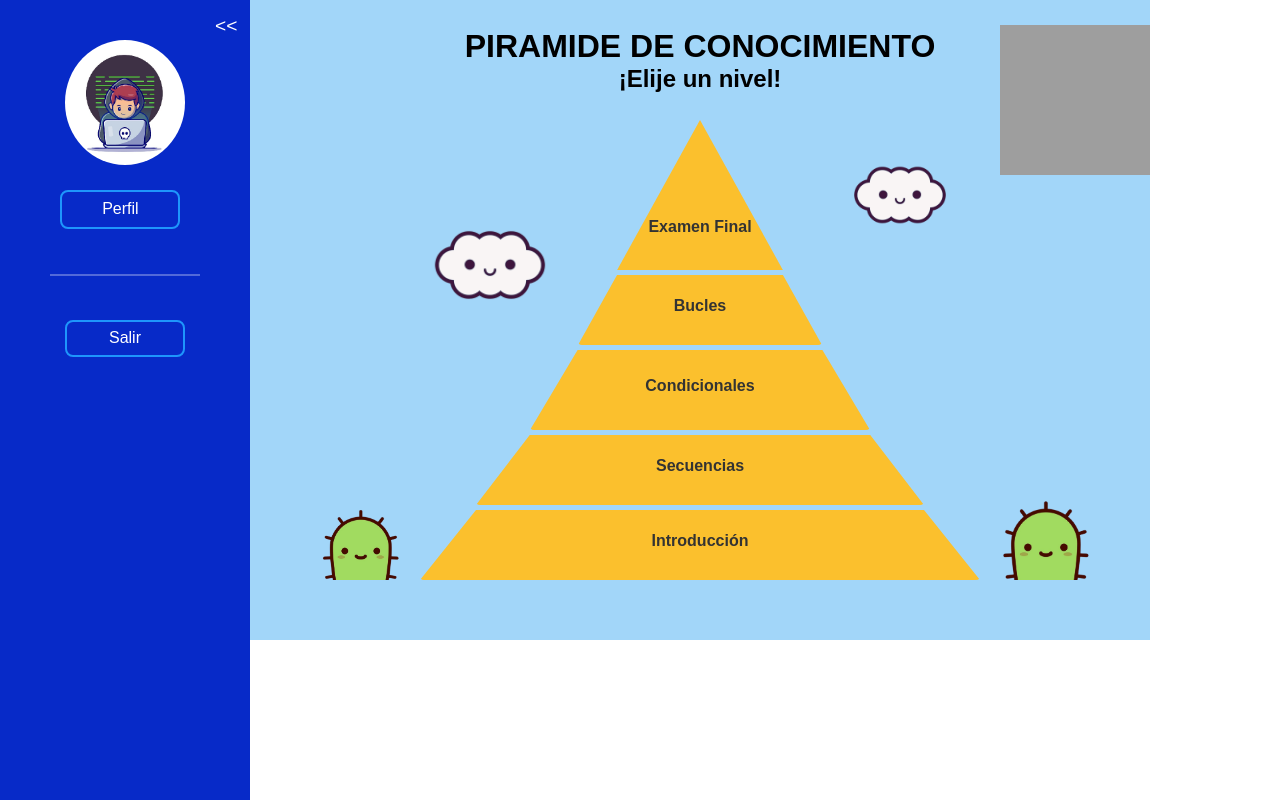
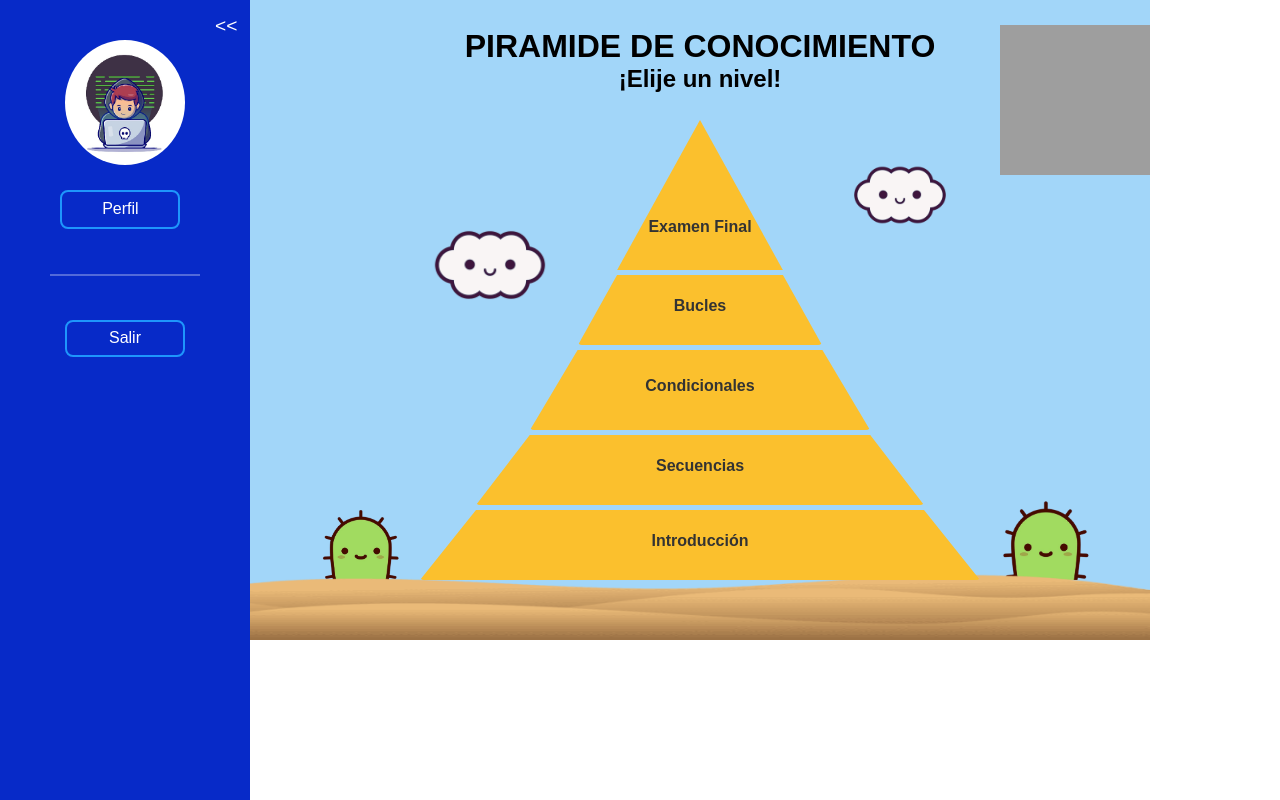
Before and after one commit to Darpsi/Frontend-CodeKids, a React (Create React App) app: page /modules/1 in a window 1280 px wide. Built offline with nearby package versions, Linux system fonts and the light colour scheme; grey boxes are pictures that could not be loaded; a web font is replaced by a local one.

Commit message:
mejora final

```diff
--- a/src/assets/styles/SelectLevel.css
+++ b/src/assets/styles/SelectLevel.css
@@ -41,6 +41,7 @@
   align-items: center;
   justify-content: center;
   font-weight: bold;
+  z-index: 1;
 }
 
 .nivel-1 {
@@ -162,5 +163,12 @@
   left: 500px;
   width: 150px;
   height: 150px;
-  animation: girar 20s linear infinite;
 }
+
+.desert {
+  width: 900px;
+  height: 310px;
+  top: 205px;
+  left: -250px;
+  z-index: -1;
+}
--- a/src/components/Piramide.jsx
+++ b/src/components/Piramide.jsx
@@ -5,6 +5,7 @@ import BarraLateral from "../components/Sidebar";
 import nube from "../assets/images/Levels/nube.png";
 import sol from "../assets/images/Levels/sol.gif";
 import cactus from "../assets/images/Levels/cactus.png";
+import desert from "../assets/images/Levels/desert.png";
 
 const Piramide = ({ titulo = "PIRÁMIDE DE CONOCIMIENTO", subtitulo = "¡Elije un nivel!", niveles = [] }) => {
   const [activo, setActivo] = useState(null);
@@ -30,7 +31,7 @@ const Piramide = ({ titulo = "PIRÁMIDE DE CONOCIMIENTO", subtitulo = "¡Elije u
         {niveles.map((nivel) => (
           <div
             key={nivel.id}
-            className={`nivel nivel-${nivel.id} ${activo === nivel.id ? "activo" : ""}`}
+            className={`nivel nivel-${nivel.id} ${activo === Number(nivel.id) ? "activo" : ""}`}
             onClick={() => toggleNivel(nivel.id)}
           >
             <div className="label-piramide">{nivel.label}</div>
@@ -60,6 +61,7 @@ const Piramide = ({ titulo = "PIRÁMIDE DE CONOCIMIENTO", subtitulo = "¡Elije u
           <img src={cactus} alt="Cactus 1" className="cactus-1" />
           <img src={cactus} alt="Cactus 2" className="cactus-2" />
           <img src={sol} alt="Sol" className="sol" />
+          <img src={desert} alt="Desierto" className="desert" />
         </div>
       </div>
     </div>
--- a/src/pages/SelectLevel.jsx
+++ b/src/pages/SelectLevel.jsx
@@ -3,8 +3,8 @@ import Piramide from "../components/Piramide";
 const nivelesPersonalizados = [
   { id: 1, label: "Introducción", info: "Bases de programación", ruta: "/modules/1/levels/1" },
   { id: 2, label: "Secuencias", info: "Examina el orden de las cosas", ruta: "/maxgame" },
-  { id: 3, label: "Condicionales", info: "Aprende sobre decisiones" },
-  { id: 4, label: "Bucles", info: "Repeticiones y ciclos" },
+  { id: 3, label: "Condicionales", info: "Aprende sobre decisiones", ruta: "/sorter" },
+  { id: 4, label: "Bucles", info: "Repeticiones y ciclos", ruta: "/bugcatcher" },
   { id: 5, label: "Examen Final", info: "¡Demuestra lo aprendido!", ruta: "/exam" },
 ];
 
```
Also changed, not shown: src/assets/images/Levels/desert.png (added).
